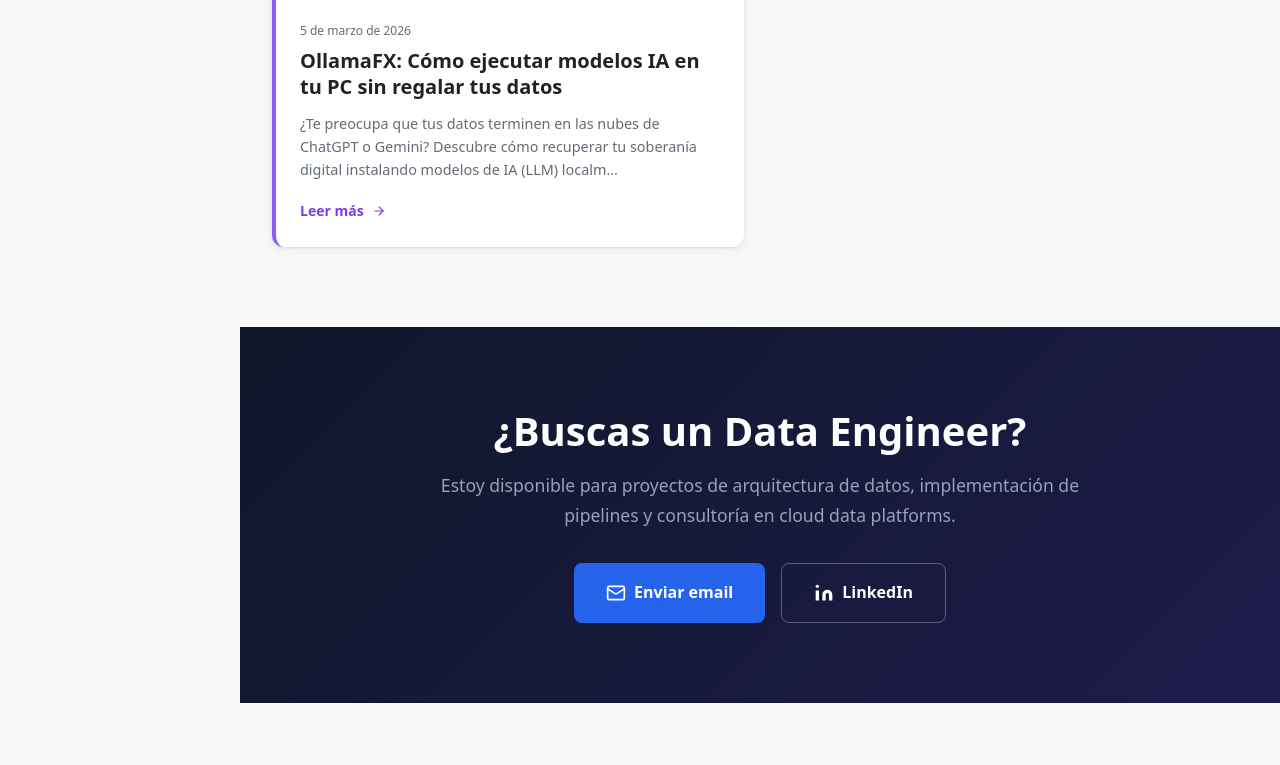
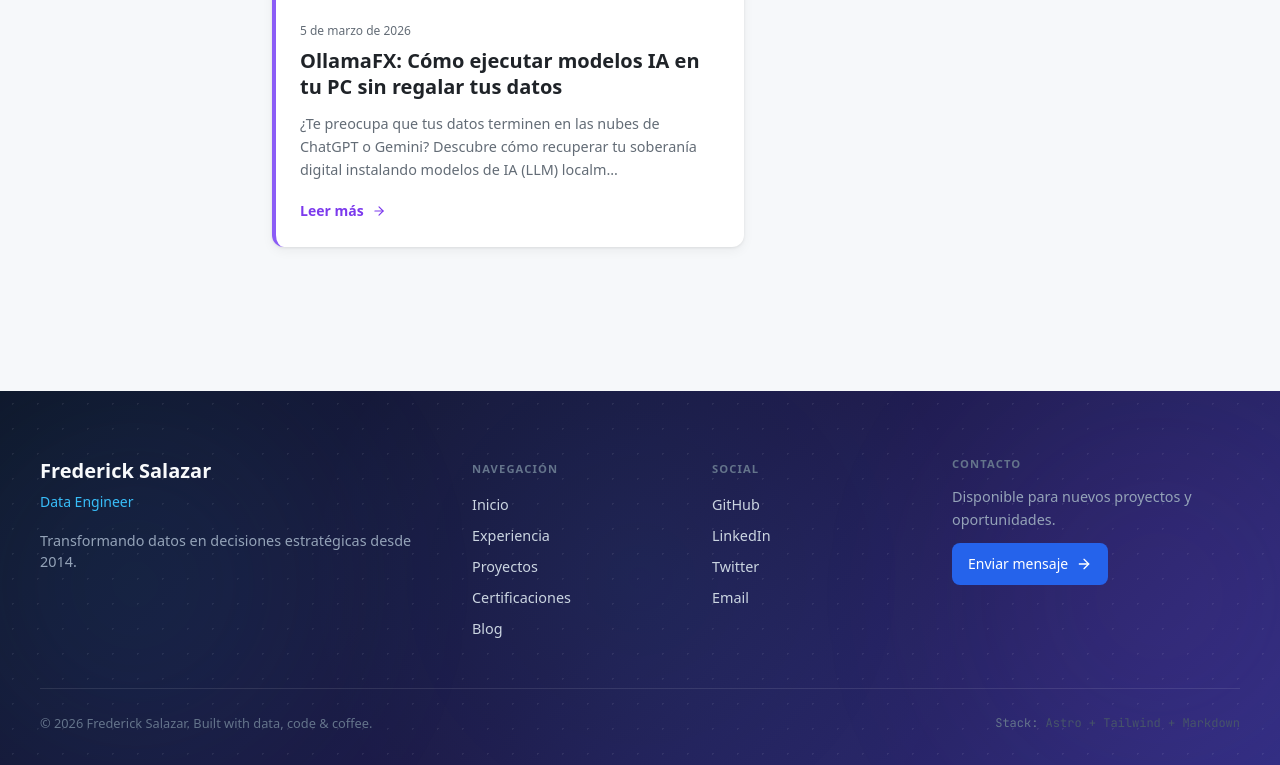
Before and after one commit to fredericksalazar/fredericksalazar.github.io, an Astro site: page / in a window 1280 px wide. Shown: the part 2998-3763 px from the top of the page. Before the commit the page ends 3701 px from the top, so only its background shows below. Built offline with nearby package versions, Linux system fonts and the light colour scheme; Astro itself is replaced by a stand-in of ours; a web font is replaced by a local one.

Commit message:
ajuste footer

```diff
--- /dev/null
+++ b/src/components/Footer.astro
@@ -0,0 +1,262 @@
+---
+/**
+ * Footer.astro
+ * Footer profesional con blueprint pattern
+ * Aparece en todas las páginas
+ */
+const currentYear = new Date().getFullYear();
+---
+
+<footer class="site-footer">
+  <div class="site-footer__orb site-footer__orb--left"></div>
+  <div class="site-footer__orb site-footer__orb--right"></div>
+
+  <div class="site-footer__container">
+    <div class="site-footer__grid">
+      <div class="site-footer__brand">
+        <span class="site-footer__logo">Frederick Salazar</span>
+        <span class="site-footer__role">Data Engineer</span>
+        <p class="site-footer__tagline">
+          Transformando datos en decisiones estratégicas desde 2014.
+        </p>
+      </div>
+
+      <div class="site-footer__links">
+        <span class="site-footer__heading">Navegación</span>
+        <nav>
+          <a href="/">Inicio</a>
+          <a href="/experiencia">Experiencia</a>
+          <a href="/proyectos">Proyectos</a>
+          <a href="/certificaciones">Certificaciones</a>
+          <a href="/blog">Blog</a>
+        </nav>
+      </div>
+
+      <div class="site-footer__links">
+        <span class="site-footer__heading">Social</span>
+        <nav>
+          <a href="https://github.com/fredericksalazar" target="_blank" rel="noopener noreferrer">
+            GitHub
+          </a>
+          <a href="https://linkedin.com/in/fredericksalazar" target="_blank" rel="noopener noreferrer">
+            LinkedIn
+          </a>
+          <a href="https://twitter.com/fredericksalazar" target="_blank" rel="noopener noreferrer">
+            Twitter
+          </a>
+          <a href="mailto:fsalazars@uoc.edu">Email</a>
+        </nav>
+      </div>
+
+      <div class="site-footer__contact">
+        <span class="site-footer__heading">Contacto</span>
+        <p>Disponible para nuevos proyectos y oportunidades.</p>
+        <a href="mailto:fsalazars@uoc.edu" class="site-footer__cta">
+          Enviar mensaje
+          <svg xmlns="http://www.w3.org/2000/svg" width="16" height="16" viewBox="0 0 24 24" fill="none" stroke="currentColor" stroke-width="2" stroke-linecap="round" stroke-linejoin="round"><path d="M5 12h14"/><path d="m12 5 7 7-7 7"/></svg>
+        </a>
+      </div>
+    </div>
+
+    <div class="site-footer__bottom">
+      <p class="site-footer__copy">
+        © {currentYear} Frederick Salazar. Built with data, code & coffee.
+      </p>
+      <p class="site-footer__tech">
+        <span>Stack:</span> Astro + Tailwind + Markdown
+      </p>
+    </div>
+  </div>
+</footer>
+
+<style>
+  .site-footer {
+    position: relative;
+    overflow: hidden;
+    background:
+      radial-gradient(circle at center, rgba(56, 189, 248, 0.06) 0%, transparent 50%),
+      linear-gradient(135deg, #0f172a 0%, #1e1b4b 50%, #312e81 100%);
+    padding: 4rem 2rem 2rem;
+    margin-top: 4rem;
+  }
+
+  .site-footer::before {
+    content: '';
+    position: absolute;
+    inset: 0;
+    background-image:
+      radial-gradient(circle, rgba(255, 255, 255, 0.15) 1px, transparent 1px);
+    background-size: 25px 25px;
+    opacity: 0.5;
+    pointer-events: none;
+  }
+
+  .site-footer__orb {
+    position: absolute;
+    width: 40vw;
+    height: 40vw;
+    border-radius: 50%;
+    filter: blur(100px);
+    opacity: 0.3;
+    animation: float 20s ease-in-out infinite alternate;
+  }
+
+  .site-footer__orb--left {
+    background: radial-gradient(circle, rgba(56, 189, 248, 0.4) 0%, transparent 70%);
+    top: -20%;
+    left: -10%;
+  }
+
+  .site-footer__orb--right {
+    background: radial-gradient(circle, rgba(168, 85, 247, 0.4) 0%, transparent 70%);
+    bottom: -20%;
+    right: -10%;
+    animation-delay: -10s;
+  }
+
+  @keyframes float {
+    0% { transform: translate(0, 0); }
+    100% { transform: translate(20px, -20px); }
+  }
+
+  .site-footer__container {
+    position: relative;
+    z-index: 1;
+    max-width: 1200px;
+    margin: 0 auto;
+  }
+
+  .site-footer__grid {
+    display: grid;
+    grid-template-columns: 2fr 1fr 1fr 1.5fr;
+    gap: 3rem;
+  }
+
+  @media (max-width: 900px) {
+    .site-footer__grid {
+      grid-template-columns: 1fr 1fr;
+      gap: 2rem;
+    }
+  }
+
+  @media (max-width: 540px) {
+    .site-footer__grid {
+      grid-template-columns: 1fr;
+    }
+  }
+
+  .site-footer__brand {
+    display: flex;
+    flex-direction: column;
+    gap: 0.25rem;
+  }
+
+  .site-footer__logo {
+    font-size: 1.25rem;
+    font-weight: 700;
+    color: #f8fafc;
+  }
+
+  .site-footer__role {
+    font-size: 0.875rem;
+    color: #38bdf8;
+    font-weight: 500;
+  }
+
+  .site-footer__tagline {
+    margin-top: 0.75rem;
+    color: #94a3b8;
+    font-size: 0.9rem;
+    line-height: 1.5;
+  }
+
+  .site-footer__links nav {
+    display: flex;
+    flex-direction: column;
+    gap: 0.5rem;
+    margin-top: 0.75rem;
+  }
+
+  .site-footer__heading {
+    font-size: 0.7rem;
+    font-weight: 600;
+    letter-spacing: 0.1em;
+    color: #64748b;
+    text-transform: uppercase;
+  }
+
+  .site-footer__links a {
+    color: #cbd5e1;
+    text-decoration: none;
+    font-size: 0.9rem;
+    transition: color 0.15s;
+  }
+
+  .site-footer__links a:hover {
+    color: #38bdf8;
+  }
+
+  .site-footer__contact {
+    display: flex;
+    flex-direction: column;
+    gap: 0.75rem;
+  }
+
+  .site-footer__contact p {
+    color: #94a3b8;
+    font-size: 0.9rem;
+  }
+
+  .site-footer__cta {
+    display: inline-flex;
+    align-items: center;
+    gap: 0.5rem;
+    background: #2563eb;
+    color: white;
+    padding: 0.6rem 1rem;
+    border-radius: 0.5rem;
+    font-size: 0.875rem;
+    font-weight: 500;
+    text-decoration: none;
+    transition: background 0.15s, transform 0.15s;
+    width: fit-content;
+  }
+
+  .site-footer__cta:hover {
+    background: #1d4ed8;
+    color: white;
+    transform: translateX(4px);
+  }
+
+  .site-footer__bottom {
+    display: flex;
+    justify-content: space-between;
+    align-items: center;
+    margin-top: 3rem;
+    padding-top: 1.5rem;
+    border-top: 1px solid rgba(255, 255, 255, 0.1);
+  }
+
+  @media (max-width: 540px) {
+    .site-footer__bottom {
+      flex-direction: column;
+      gap: 0.5rem;
+      text-align: center;
+    }
+  }
+
+  .site-footer__copy {
+    color: #64748b;
+    font-size: 0.8rem;
+  }
+
+  .site-footer__tech {
+    color: #475569;
+    font-size: 0.75rem;
+    font-family: var(--font-mono);
+  }
+
+  .site-footer__tech span {
+    color: #64748b;
+  }
+</style>
--- a/src/layouts/BaseLayout.astro
+++ b/src/layouts/BaseLayout.astro
@@ -8,6 +8,7 @@
 import { ClientRouter } from 'astro:transitions';
 import SEOHead from '../components/SEOHead.astro';
 import Sidebar from '../components/Sidebar.astro';
+import Footer from '../components/Footer.astro';
 import '../styles/global.css';
 
 interface Props {
@@ -49,6 +50,8 @@ const { title, description, image, type, fullWidth = false } = Astro.props;
 
     <!-- ── Skip to content (accesibilidad) ────────────────────────── -->
     <a href="#main-content" class="skip-link">Saltar al contenido</a>
+
+    <Footer />
   </body>
 </html>
 
--- a/src/pages/index.astro
+++ b/src/pages/index.astro
@@ -197,26 +197,6 @@ const certifications = [
           </a>
         </article>
       ))}
-    </div>
-  </section>
-
-  <!-- ── CTA ── -->
-  <section class="cta">
-    <div class="cta__content">
-      <h2 class="cta__title">¿Buscas un Data Engineer?</h2>
-      <p class="cta__text">
-        Estoy disponible para proyectos de arquitectura de datos, implementación de pipelines y consultoría en cloud data platforms.
-      </p>
-      <div class="cta__actions">
-        <a href="mailto:fsalazars@uoc.edu" class="btn btn--primary btn--large">
-          <svg xmlns="http://www.w3.org/2000/svg" width="20" height="20" viewBox="0 0 24 24" fill="none" stroke="currentColor" stroke-width="2" stroke-linecap="round" stroke-linejoin="round"><rect width="20" height="16" x="2" y="4" rx="2"/><path d="m22 7-8.97 5.7a1.94 1.94 0 0 1-2.06 0L2 7"/></svg>
-          Enviar email
-        </a>
-        <a href="https://linkedin.com/in/fredericksalazar" target="_blank" class="btn btn--outline btn--large">
-          <svg xmlns="http://www.w3.org/2000/svg" width="20" height="20" viewBox="0 0 24 24" fill="currentColor"><path d="M16 8a6 6 0 0 1 6 6v7h-4v-7a2 2 0 0 0-2-2 2 2 0 0 0-2 2v7h-4v-7a6 6 0 0 1 6-6z"/><rect x="2" y="9" width="4" height="12"/><circle cx="4" cy="4" r="2"/></svg>
-          LinkedIn
-        </a>
-      </div>
     </div>
   </section>
 </BaseLayout>
```
